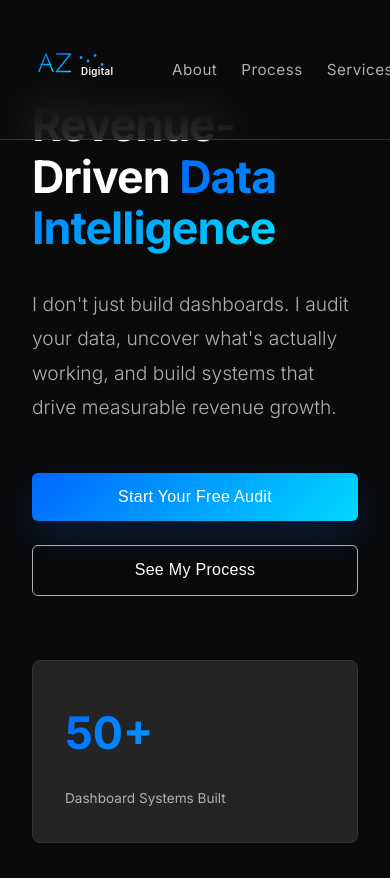
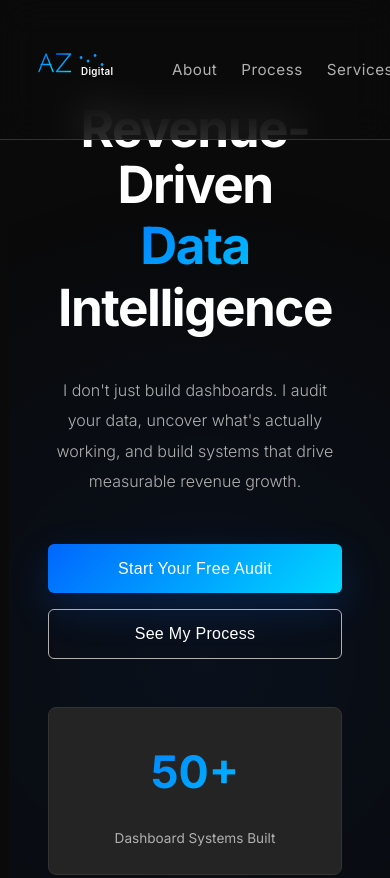
Before and after one commit to jayr-ai/azdigitalph, a website: page index.html in a window 390 px wide. Shown: the top 878 px of the page. Drawn offline with nearby package versions, Linux system fonts and the light colour scheme; animation ran at ten frames a second.

Commit message:
Hero section redesign: Full-width centered with floating text
- Removed 3D cube visualization
- Full-width centered layout (no 2-column)
- Floating text animation for each word
- Subtle animated gradient background
- Cleaner, more minimal LIA-inspired design
- Better typography hierarchy
- Centered CTA buttons and stats
- Improved mobile responsiveness

```diff
--- a/css/style.css
+++ b/css/style.css
@@ -105,30 +105,48 @@ body {
     min-height: 100vh;
     display: flex;
     align-items: center;
+    justify-content: center;
     padding-top: 100px;
     position: relative;
     overflow: hidden;
 }
 
+.hero-background {
+    position: absolute;
+    inset: 0;
+    background: radial-gradient(circle at 50% 50%, rgba(0, 102, 255, 0.08) 0%, transparent 70%);
+    animation: float 20s ease-in-out infinite;
+    z-index: 0;
+}
+
 .hero-content {
-    max-width: 1400px;
+    max-width: 1000px;
     margin: 0 auto;
     padding: 0 3rem;
     width: 100%;
-    display: grid;
-    grid-template-columns: 1fr 1fr;
-    gap: 6rem;
-    align-items: center;
+    text-align: center;
+    position: relative;
+    z-index: 1;
+}
+
+.hero-text {
+    width: 100%;
 }
 
 .hero-title {
-    font-size: 4.5rem;
+    font-size: 5.5rem;
     font-weight: 700;
-    line-height: 1.15;
-    margin-bottom: 2rem;
+    line-height: 1.1;
+    margin-bottom: 2.5rem;
+    letter-spacing: -1.5px;
+    display: flex;
+    flex-direction: column;
+    gap: 0.3rem;
+}
+
+.hero-word {
     opacity: 0;
-    animation: fadeInUp 0.8s ease 0.2s forwards;
-    letter-spacing: -1px;
+    animation: floatingText 0.8s cubic-bezier(0.25, 0.46, 0.45, 0.94) forwards;
 }
 
 .gradient-text {
@@ -139,21 +157,21 @@ body {
 }
 
 .hero-subtitle {
-    font-size: 1.2rem;
+    font-size: 1.25rem;
     color: var(--text-secondary);
     margin-bottom: 3rem;
-    opacity: 0;
-    animation: fadeInUp 0.8s ease 0.4s forwards;
-    line-height: 1.8;
+    line-height: 1.9;
     font-weight: 300;
+    max-width: 800px;
+    margin-left: auto;
+    margin-right: auto;
 }
 
 .hero-cta {
     display: flex;
     gap: 1.5rem;
-    margin-bottom: 4rem;
-    opacity: 0;
-    animation: fadeInUp 0.8s ease 0.6s forwards;
+    margin-bottom: 5rem;
+    justify-content: center;
 }
 
 .btn {
@@ -199,8 +217,8 @@ body {
     display: grid;
     grid-template-columns: repeat(3, 1fr);
     gap: 2.5rem;
-    opacity: 0;
-    animation: fadeInUp 0.8s ease 0.8s forwards;
+    max-width: 900px;
+    margin: 0 auto;
 }
 
 .stat {
@@ -227,11 +245,7 @@ body {
 }
 
 #canvas3d {
-    width: 100%;
-    height: 500px;
-    border-radius: 12px;
-    opacity: 0;
-    animation: fadeIn 1s ease 0.4s forwards;
+    display: none;
 }
 
 /* Sections */
@@ -646,6 +660,32 @@ section {
 }
 
 /* Animations */
+@keyframes floatingText {
+    0% {
+        opacity: 0;
+        transform: translateY(30px);
+    }
+    100% {
+        opacity: 1;
+        transform: translateY(0);
+    }
+}
+
+@keyframes float {
+    0%, 100% {
+        transform: translate(0px, 0px);
+    }
+    25% {
+        transform: translate(20px, -20px);
+    }
+    50% {
+        transform: translate(-20px, 20px);
+    }
+    75% {
+        transform: translate(-20px, -20px);
+    }
+}
+
 @keyframes fadeInUp {
     from {
         opacity: 0;
@@ -690,18 +730,31 @@ section {
 
 /* Responsive */
 @media (max-width: 768px) {
-    .hero-content {
-        grid-template-columns: 1fr;
-        gap: 3rem;
-        padding: 0 2rem;
+    .hero-title {
+        font-size: 3.2rem;
     }
 
-    #canvas3d {
-        height: 280px;
+    .hero-subtitle {
+        font-size: 1rem;
     }
 
-    .hero-title {
-        font-size: 2.8rem;
+    .hero-stats {
+        grid-template-columns: 1fr;
+        gap: 1.5rem;
+    }
+
+    .stat {
+        padding: 1.5rem;
+    }
+
+    .hero-cta {
+        flex-direction: column;
+        gap: 1rem;
+        margin-bottom: 3rem;
+    }
+
+    .btn {
+        width: 100%;
     }
 
     .nav-links {
--- a/index.html
+++ b/index.html
@@ -28,35 +28,35 @@
 
     <!-- Hero Section -->
     <section class="hero" id="hero">
+        <div class="hero-background"></div>
         <div class="hero-content">
             <div class="hero-text">
                 <h1 class="hero-title">
-                    Revenue-Driven <span class="gradient-text">Data Intelligence</span>
+                    <span class="hero-word" style="animation-delay: 0s">Revenue-Driven</span>
+                    <span class="gradient-text hero-word" style="animation-delay: 0.1s">Data</span>
+                    <span class="hero-word" style="animation-delay: 0.2s">Intelligence</span>
                 </h1>
-                <p class="hero-subtitle">
+                <p class="hero-subtitle hero-word" style="animation-delay: 0.3s">
                     I don't just build dashboards. I audit your data, uncover what's actually working, and build systems that drive measurable revenue growth.
                 </p>
-                <div class="hero-cta">
+                <div class="hero-cta hero-word" style="animation-delay: 0.4s">
                     <button class="btn btn-primary" onclick="scrollToSection('contact')">Start Your Free Audit</button>
                     <button class="btn btn-secondary" onclick="scrollToSection('process')">See My Process</button>
                 </div>
                 <div class="hero-stats">
-                    <div class="stat">
+                    <div class="stat hero-word" style="animation-delay: 0.5s">
                         <div class="stat-number">50+</div>
                         <div class="stat-label">Dashboard Systems Built</div>
                     </div>
-                    <div class="stat">
+                    <div class="stat hero-word" style="animation-delay: 0.6s">
                         <div class="stat-number">10+</div>
                         <div class="stat-label">Years Marketing Experience</div>
                     </div>
-                    <div class="stat">
+                    <div class="stat hero-word" style="animation-delay: 0.7s">
                         <div class="stat-number">∞</div>
                         <div class="stat-label">Revenue Growth Potential</div>
                     </div>
                 </div>
-            </div>
-            <div class="hero-visual">
-                <canvas id="canvas3d"></canvas>
             </div>
         </div>
     </section>
```
